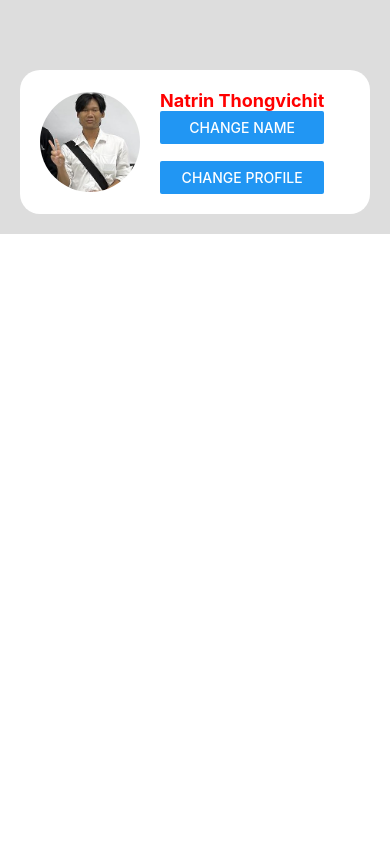
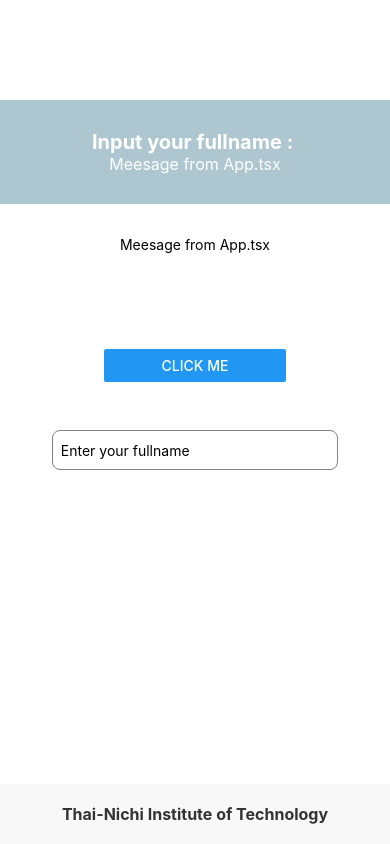
Before and after one commit to NatrinT/TNIreactNative, a React Native app: screen / in a window 390 px wide. Built offline with nearby package versions, Linux system fonts and the light colour scheme.

Commit message:
Practice1_useEffect[08/03/2024]

```diff
--- a/App.tsx
+++ b/App.tsx
@@ -1,18 +1,49 @@
-import { StyleSheet , View, Text } from 'react-native'
-import React from 'react'
-import ProfileScreen from './components/ProfileScreen'
+import { StyleSheet, View, Text, TextInput } from "react-native";
+import React, { useEffect, useState } from "react";
+import AppHeader from "./components/AppHeader";
+import AppFooter from "./components/AppFooter";
+import Content from "./components/Content";
+import ProfileScreen from "./components/ProfileScreen";
+import UseEffectExample from "./components/UseEffectExample";
+import { stylesPrac } from "./styles/styles";
+import { StatusBar } from "expo-status-bar";
 
-const App = ():React.JSX.Element => {
+const App = (): React.JSX.Element => {
+  const [fullname, setFullname] = useState("");
+  const [message, setMessage] = useState("Meesage from App.tsx");
+  const [footerMessage, setFooterMessage] = useState(
+    "Thai-Nichi Institute of Technology"
+  );
+
+  useEffect(() => {
+    console.log("Component has mounted");
+  }, []);
+
+  useEffect(() => {
+    console.log("Fullname has changed to : ", fullname);
+  }, [fullname]);
+
   return (
     <View style={styles.container}>
-      <ProfileScreen/>
+      <AppHeader fullname={fullname} message={message} />
+      <Content fullname={fullname} message={message} />
+      <View style={stylesPrac.content}>
+        <TextInput
+          style={stylesPrac.input}
+          placeholder="Enter your fullname"
+          value={fullname}
+          onChangeText={setFullname}
+        />
+      </View>
+      <AppFooter footerMesage={footerMessage} />
+      <StatusBar style="light" />
     </View>
-  )
-}
-export default App
+  );
+};
+export default App;
 
 const styles = StyleSheet.create({
-  container:{
-    flex:1
-  }
-})
+  container: {
+    flex: 1,
+  },
+});
--- a/components/AppFooter.tsx
+++ b/components/AppFooter.tsx
@@ -1,14 +1,16 @@
 import { StyleSheet, Text, View } from "react-native";
 import React from "react";
+import App from "../App";
+import { stylesPrac } from "../styles/styles";
 
 type ContentType = {
-    title:string;
+  footerMesage:string;
 }
 
-const AppFooter = ({title}:ContentType) => {
+const AppFooter = ({footerMesage}:ContentType) => {
   return (
-    <View style={styles.footer}>
-      <Text style={styles.footerText}>{title}</Text>
+    <View style={stylesPrac.footer}>
+      <Text style={stylesPrac.footerText}>{footerMesage}</Text>
     </View>
   );
 };
@@ -16,20 +18,5 @@ const AppFooter = ({title}:ContentType) => {
 export default AppFooter;
 
 const styles = StyleSheet.create({
-  footer: {
-    flex:1,
-    backgroundColor: "#f8f8f8",
-    // padding: 20,
-    alignItems: "center",
-    justifyContent: "center",
-    // position: "absolute",
-    // left: 0,
-    // right: 0,
-    // bottom: 0,
-  },
-  footerText: {
-    fontSize: 16,
-    fontWeight: "bold",
-    color: "#333",
-  },
+
 });
--- a/components/AppHeader.tsx
+++ b/components/AppHeader.tsx
@@ -1,15 +1,17 @@
 import { StyleSheet, Text, View } from "react-native";
 import React from "react";
+import { stylesPrac } from "../styles/styles";
 
 type ContentType = {
-    title:string;
+    fullname:string;
+    message:string;
 }
 
-const AppHeader = ({title}:ContentType) => {
+const AppHeader = ({fullname,message}:ContentType) => {
   return (
-    <View style={styles.header}>
-      <Text style={styles.headerText}>{title}</Text>
-      <Text style={styles.subtitleText}>Message from App.tsx</Text>
+    <View style={stylesPrac.header}>
+      <Text style={stylesPrac.headerText}>Input your fullname : {fullname}</Text>
+      <Text style={stylesPrac.subtitleText}>{message}</Text>
     </View>
   );
 };
@@ -17,20 +19,5 @@ const AppHeader = ({title}:ContentType) => {
 export default AppHeader;
 
 const styles = StyleSheet.create({
-  header: {
-    flex:1,
-    backgroundColor: "#AEC6CF",
-    // padding: 20,
-    alignItems: "center",
-    justifyContent: "center",
-  },
-  headerText: {
-    fontSize: 20,
-    fontWeight: "bold",
-    color: "#fff",
-  },
-  subtitleText: {
-    fontSize: 16,
-    color: "#fff",
-  },
+
 });
--- a/components/Content.tsx
+++ b/components/Content.tsx
@@ -1,21 +1,26 @@
 import { StyleSheet, Text, View, Button, Alert } from "react-native";
 import React from "react";
+import { stylesPrac } from "../styles/styles";
 
 type ContentType = {
-    title:string;
-    name:string;
-}
+  fullname: string;
+  message: string;
+};
 
-const showName = (name:string) => {
-    Alert.alert('Hello','input your fullname '+name)
-}
+const Content = ({ fullname, message }: ContentType) => {
+  const [displayFullname, setDisplayFullname] = React.useState("");
 
-const Content = ({title,name}:ContentType) => {
+  const showName = (fullname: string) => {
+    setDisplayFullname(fullname)
+    Alert.alert("Hello", "input your fullname: " + fullname);
+  };
+
   return (
-    <View style={styles.container}>
+    <View style={stylesPrac.container}>
       <View>
-        <Text>{title}</Text>
-        <Button title="CLICK ME" onPress={()=>showName(name)}/>
+        <Text style={stylesPrac.content}>{message}</Text>
+        <Text style={stylesPrac.content}>{displayFullname}</Text>
+        <Button title="CLICK ME" onPress={() => showName(fullname)} />
       </View>
     </View>
   );
@@ -23,10 +28,4 @@ const Content = ({title,name}:ContentType) => {
 
 export default Content;
 
-const styles = StyleSheet.create({
-  container: {
-    flex: 7,
-    justifyContent:"center",
-    alignItems:"center"
-  },
-});
+const styles = StyleSheet.create({});
--- a/components/ProfileScreen.tsx
+++ b/components/ProfileScreen.tsx
@@ -1,10 +1,10 @@
 import {StyleSheet,Text,View,Image,TouchableOpacity,Button} from "react-native";
 import React, { useState } from "react";
-import styles from "../styles/styles";
+import {styles} from "../styles/styles";
 
 const ProfileScreen = (): React.JSX.Element => {
   const Profile1 = require("../assets/phatrakenglish.jpg");
-  const Profile2 = require("../assets/getstudentimage.jpg");
+  const Profile2 = require("../assets/mongjing.png");
 
   const [chk, setChk] = useState(false);
   const [name, setName] = useState("Natrin Thongvichit");
--- /dev/null
+++ b/components/UseEffectExample.tsx
@@ -0,0 +1,31 @@
+import { View, Text, Button } from "react-native";
+import React, { useEffect, useState } from "react";
+
+const UseEffectExample = (): React.JSX.Element => {
+  const [count1, setCount1] = useState(0);
+  const [count2, setCount2] = useState(0);
+
+  useEffect(() => {
+    console.log("use Effect1 - Runs after every render");
+  });
+
+  useEffect(() => {
+    console.log("use Effect1 - Runs after count 1 change");
+  }, [count1]);
+
+  useEffect(() => {
+    console.log("use Effect1 - Runs only once after first render");
+  }, []);
+
+  return (
+    <View style={{ marginTop: 50 }}>
+      <Text style={{ marginTop: 50 }}>Count1: {count1}</Text>
+      <Button title="Increment Count1" onPress={() => setCount1(count1 + 1)} />
+      <Text>{"\n\n"}</Text>
+      <Text>Count2: {count2}</Text>
+      <Button title="Increment Count2" onPress={() => setCount2(count2 + 1)} />
+    </View>
+  );
+};
+
+export default UseEffectExample;
--- a/styles/styles.ts
+++ b/styles/styles.ts
@@ -1,6 +1,6 @@
-import { StyleSheet } from 'react-native'
+import { StyleSheet } from "react-native";
 
-export default StyleSheet.create({
+const styles = StyleSheet.create({
   container: {
     alignItems: "center",
     padding: 20,
@@ -12,21 +12,77 @@ export default StyleSheet.create({
     height: 100,
     marginRight: 20,
   },
-      profileContainer:{
-        flexDirection:"row",
+  profileContainer: {
+    flexDirection: "row",
     alignItems: "center",
-        width:'100%',
-        padding:20,
-        borderRadius:20,
-        backgroundColor:'white',
-        elevation:5,
-        marginTop:50,
+    width: "100%",
+    padding: 20,
+    borderRadius: 20,
+    backgroundColor: "white",
+    elevation: 5,
+    marginTop: 50,
     // borderWidth: 1,
     // borderColor: "red",
   },
-      profileName:{
-        fontSize:18,
-        color:'red',
-        fontWeight:'bold'
-      }
-})
+  profileName: {
+    fontSize: 18,
+    color: "red",
+    fontWeight: "bold",
+  },
+});
+
+const stylesPrac = StyleSheet.create({
+  footer: {
+    position: "absolute",
+    bottom: 0,
+    width: "100%",
+    padding: 20,
+    backgroundColor: "#f8f8f8",
+    alignItems: "center",
+    justifyContent: "center",
+  },
+  footerText: {
+    fontSize: 16,
+    fontWeight: "bold",
+    color: "#333",
+  },
+  header: {
+    backgroundColor: "#AEC6CF",
+    alignItems: "center",
+    justifyContent: "center",
+    padding: 30,
+    marginTop: 100,
+  },
+  headerText: {
+    fontSize: 20,
+    fontWeight: "bold",
+    color: "#fff",
+  },
+  subtitleText: {
+    fontSize: 16,
+    color: "#fff",
+  },
+  container: {
+    justifyContent: "center",
+    alignItems: "center",
+  },
+  input: {
+    height: 40,
+    borderColor: "gray",
+    borderWidth: 1,
+    marginTop: 16,
+    paddingHorizontal: 8,
+    width: "80%",
+    borderRadius: 8,
+  },
+  content: {
+    padding: 16,
+    alignItems: "center",
+    justifyContent: "center",
+    borderRadius: 8,
+    marginVertical: 16,
+    width: "100%",
+  },
+});
+
+export { styles, stylesPrac };
```
Also changed, not shown: App2.tsx (added, +20 -0 lines), assets/getstudentimage.jpg (deleted), 1 other file (tests, documents, lock files or other folders). Lines whose indentation alone changed are shown as unchanged.
